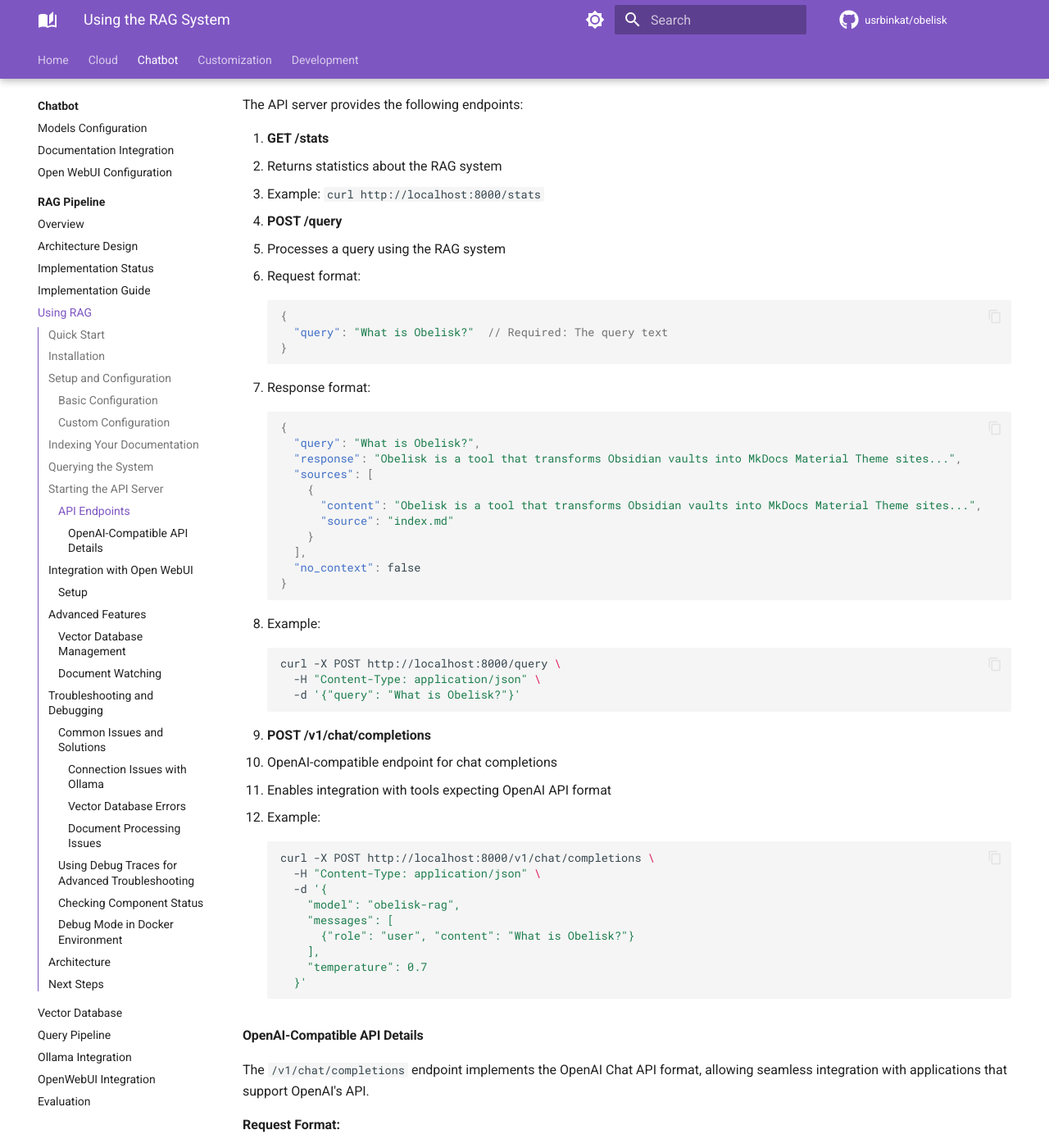
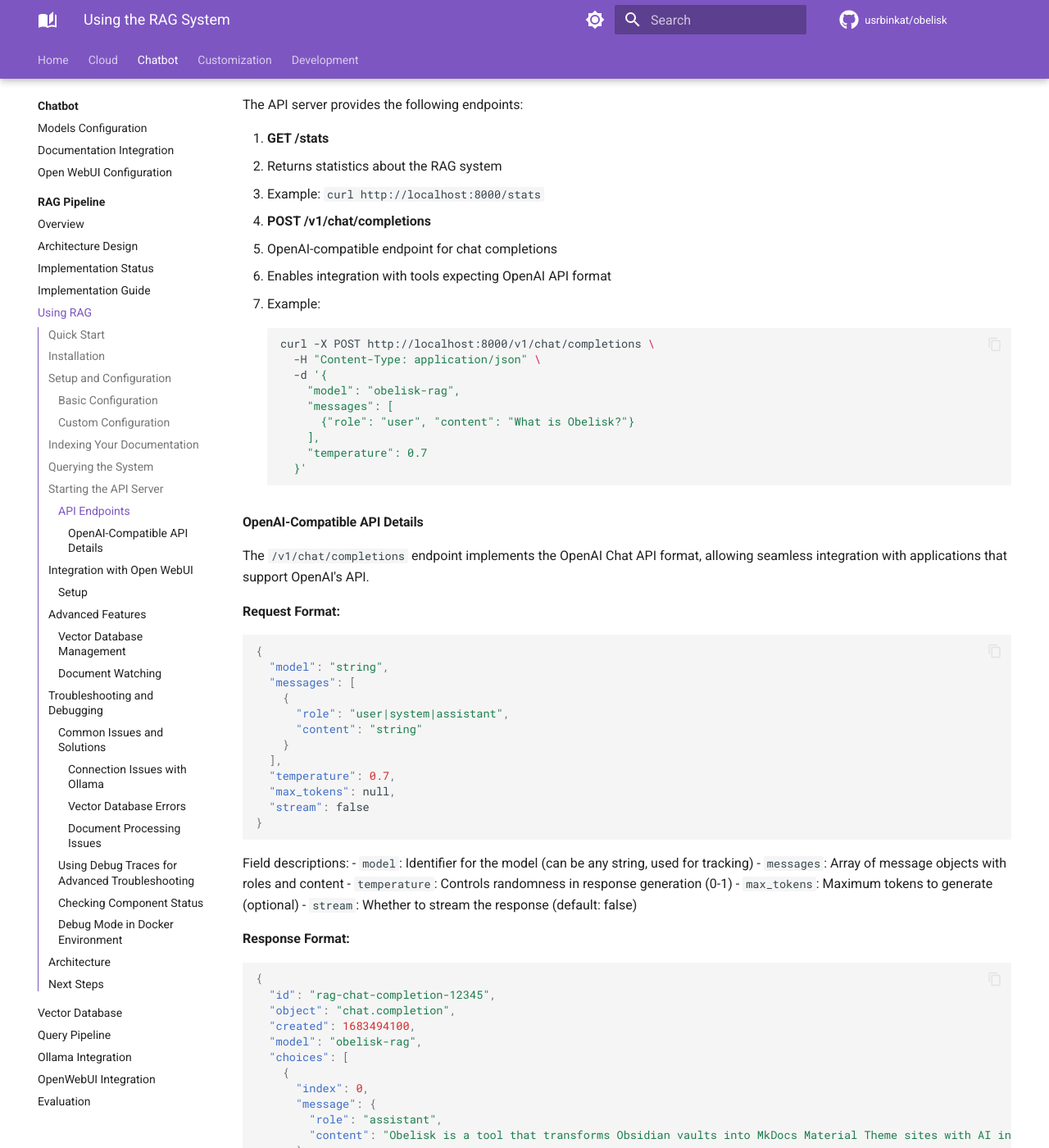
Before and after one commit to usrbinkat/obelisk, an MkDocs documentation site: the page built from vault/chatbot/rag/using-rag.md, in a window 1280 px wide and 1400 px high, scrolled down 3547 px. Shown: the whole window at 82% size. Built offline with MkDocs 1.6.1 and Material for MkDocs 9.7.7, drawn with Linux system fonts in a browser that asks for light colours; comment, search, counter and statistics services are not loaded; the version menu is left out; some of the changed text lies outside the part shown.

Commit message:
docs(rag): update documentation to reflect API consolidation
Update RAG documentation to reflect the simplified API strategy, removing the native /query endpoint in favor of the OpenAI-compatible endpoint. Add information about source documents in API responses and improve examples for querying the service.

````diff
--- a/vault/chatbot/rag/using-rag.md
+++ b/vault/chatbot/rag/using-rag.md
@@ -173,36 +173,7 @@
    - Returns statistics about the RAG system
    - Example: `curl http://localhost:8000/stats`
 
-2. **POST /query**
-   - Processes a query using the RAG system
-   - Request format:
-     ```json
-     {
-       "query": "What is Obelisk?"  // Required: The query text
-     }
-     ```
-   - Response format:
-     ```json
-     {
-       "query": "What is Obelisk?",
-       "response": "Obelisk is a tool that transforms Obsidian vaults into MkDocs Material Theme sites...",
-       "sources": [
-         {
-           "content": "Obelisk is a tool that transforms Obsidian vaults into MkDocs Material Theme sites...",
-           "source": "index.md"
-         }
-       ],
-       "no_context": false
-     }
-     ```
-   - Example:
-     ```bash
-     curl -X POST http://localhost:8000/query \
-       -H "Content-Type: application/json" \
-       -d '{"query": "What is Obelisk?"}'
-     ```
-
-3. **POST /v1/chat/completions**
+2. **POST /v1/chat/completions**
    - OpenAI-compatible endpoint for chat completions
    - Enables integration with tools expecting OpenAI API format
    - Example:
````
Also changed, not shown: other parts of vault/chatbot/rag/using-rag.md (+9 -1 lines), RAG.md (+14 -5 lines), vault/chatbot/rag/README.md (+4 -5 lines).
